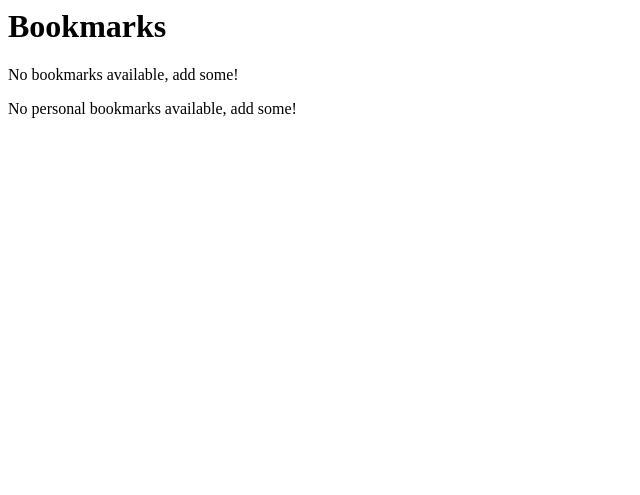
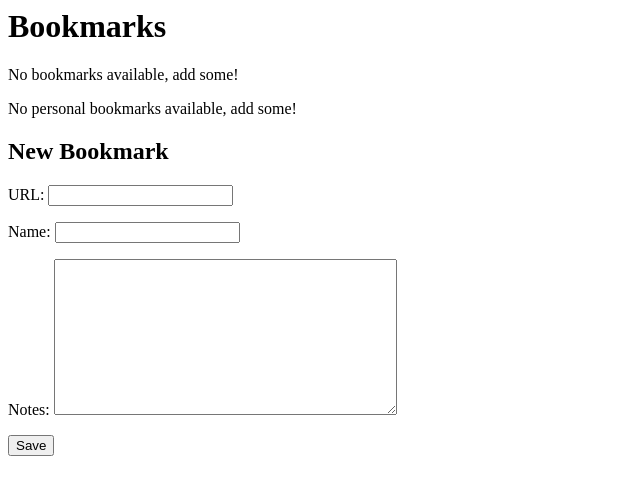
Before and after one commit to Synsyxx/porganize, a Django app: page /bookmarks/ in a window 1280 px wide. Shown: the top 495 px of the page, without its empty margins (0-640 px from the left). Run offline with Django 3.2, Linux system fonts and the light colour scheme; data that the repository does not hold is empty.

Commit message:
Add bookmark creation form

```diff
--- /dev/null
+++ b/bookmarks/forms.py
@@ -0,0 +1,10 @@
+from django import forms
+
+from .models import Bookmark
+
+class BookmarkForm(forms.ModelForm):
+    """Form to create/edit bookmarks"""
+
+    class Meta:
+        model = Bookmark
+        fields = ('url', 'name', 'notes')
--- a/bookmarks/templates/bookmarks/index.html
+++ b/bookmarks/templates/bookmarks/index.html
@@ -21,3 +21,10 @@
 {% else %}
 <p>No personal bookmarks available, add some!</p>
 {% endif %}
+
+<h2>New Bookmark</h2>
+<form method="POST" class="bookmark-form">
+    {% csrf_token %}
+    {{ form.as_p }}
+    <button type="submit" class="save btn btn-default">Save</button>
+</form>
--- a/bookmarks/views.py
+++ b/bookmarks/views.py
@@ -1,12 +1,22 @@
 from django.shortcuts import render
+from .forms import BookmarkForm
 from .models import Bookmark, PersonalBookmark
 
+
 def index(request):
+    if request.method == 'POST':
+        form = BookmarkForm(request.POST)
+        if form.is_valid():
+            # TODO: consider checking for request.user
+            # and making this a PersonalBookmark if it exists
+            form.save()
+        else:
+            pass # TODO: alert user that their Bookmark was invalid
     context = {}
-    # TODO: business logic, get data, etc.
     context['bookmarks'] = Bookmark.objects.exclude(id__in=PersonalBookmark.objects.values_list('id'))
     if request.user.is_anonymous:
         context['personal_bookmarks'] = PersonalBookmark.objects.none()
     else:
         context['personal_bookmarks'] = PersonalBookmark.objects.filter(user=request.user)
+    context['form'] = BookmarkForm() # TODO: allow editing of existing entities
     return render(request, 'bookmarks/index.html', context)
```
